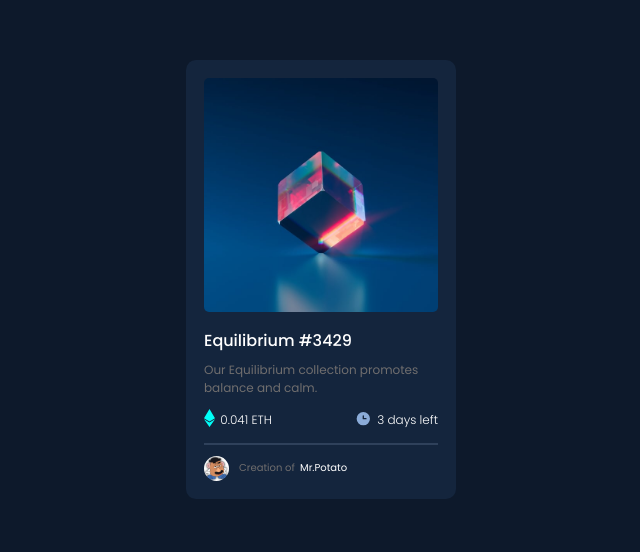
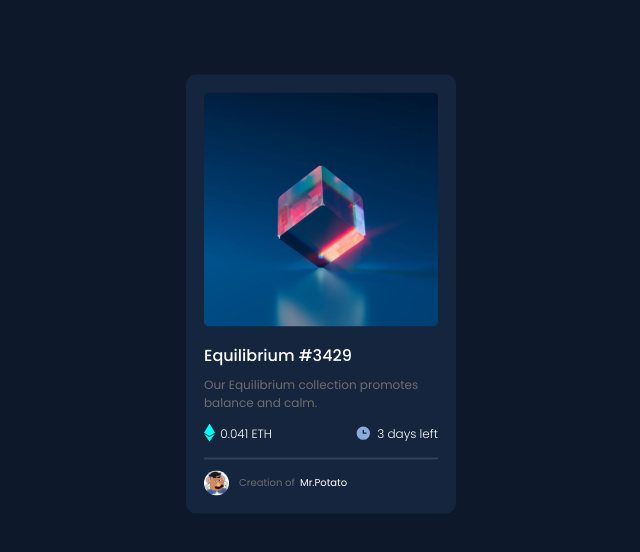
Before and after one commit to kaungmyatpaing21/frontend, a plain HTML site: page NFT-preview-card/index.html in a window 1280 px wide. Shown: the part 106-658 px from the top of the page, without its empty margins (319-959 px from the left). Drawn offline with Linux system fonts and the light colour scheme.

Commit message:
some changes in alignment

```diff
--- a/NFT-preview-card/index.html
+++ b/NFT-preview-card/index.html
@@ -11,7 +11,6 @@
     <link rel="stylesheet" href="queries.css" />
   </head>
   <body>
-    <section class="nft-preview-card">
     <div class="container">
       <div class="img-wrapper">
         <div class="eye"><img src="img/icon-view.svg" alt="Icon-view" /></div>
@@ -41,6 +40,5 @@
         <li class="creation">Creation of &nbsp;<span>Mr.Potato</span></li>
       </ul>
     </div>
-    </section>
   </body>
 </html>
--- a/NFT-preview-card/style.css
+++ b/NFT-preview-card/style.css
@@ -25,22 +25,18 @@ p {
   color: rgb(112, 110, 110);
 }
 
-.nft-preview-card {
-  width: auto;
-  height: auto;
-  margin-top: 13%;
-}
-
 .container {
+  position: absolute;
+  top: 50%;
+  left: 50%;
+  transform: translate(-50%, -50%);
   display: flex;
   flex-direction: column;
   width: 270px;
-  margin: auto;
   padding: 18px;
   align-items: center;
   background-color: hsl(216, 50%, 16%);
   border-radius: 10px;
-  /* margin-top: 100px; */
 }
 
 .img-wrapper {
```
Lines whose indentation alone changed are shown as unchanged.
